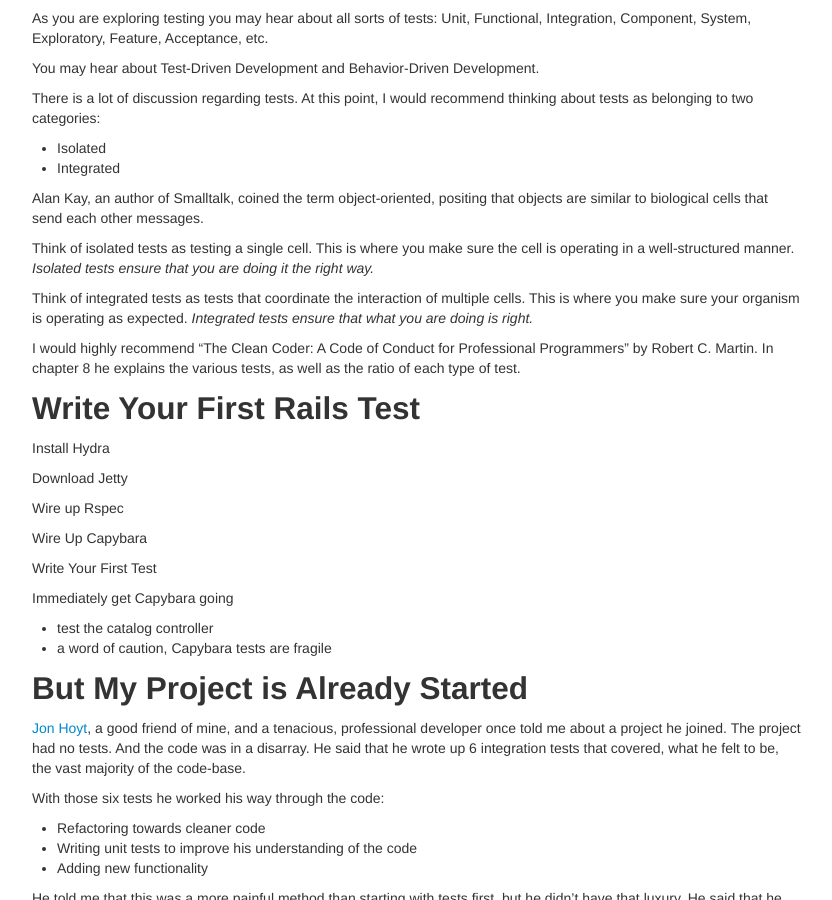
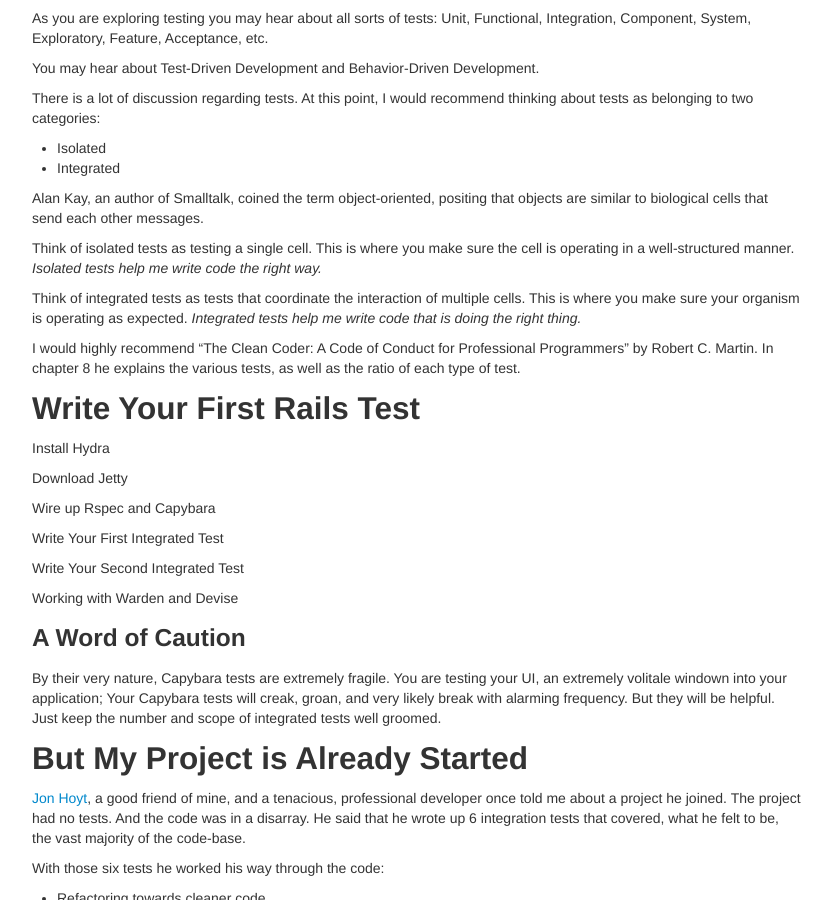
Before and after one commit to terrellt/ndlib.github.io, a Jekyll site: the page built from _posts/2013-06-06-starting-a-new-rails-project-with-tests.md, in a window 1280 px wide and 900 px high, scrolled down 752 px. Shown: the whole window, without its empty margins (223-1055 px from the left). Built offline with Jekyll 4.4.1, drawn with Linux system fonts in a browser that asks for light colours; Markdown is read by kramdown in place of the engine named in the settings.

Commit message:
Cleaning up blog post language

```diff
--- a/_posts/2013-06-06-starting-a-new-rails-project-with-tests.md
+++ b/_posts/2013-06-06-starting-a-new-rails-project-with-tests.md
@@ -58,11 +58,11 @@ Alan Kay, an author of Smalltalk, coined the term object-oriented, positing that
 
 Think of isolated tests as testing a single cell.
 This is where you make sure the cell is operating in a well-structured manner.
-*Isolated tests ensure that you are doing it the right way.*
+*Isolated tests help me write code the right way.*
 
 Think of integrated tests as tests that coordinate the interaction of multiple cells.
 This is where you make sure your organism is operating as expected.
-*Integrated tests ensure that what you are doing is right.*
+*Integrated tests help me write code that is doing the right thing.*
 
 I would highly recommend "The Clean Coder: A Code of Conduct for Professional Programmers" by Robert C. Martin. In chapter 8 he explains the various tests, as well as the ratio of each type of test.
 
@@ -73,15 +73,21 @@ Install Hydra
 
 Download Jetty
 
-Wire up Rspec
+Wire up Rspec and Capybara
 
-Wire Up Capybara
+Write Your First Integrated Test
 
-Write Your First Test
+Write Your Second Integrated Test
 
-Immediately get Capybara going
-  - test the catalog controller
-  - a word of caution, Capybara tests are fragile
+Working with Warden and Devise
+
+### A Word of Caution
+
+By their very nature, Capybara tests are extremely fragile.
+You are testing your UI, an extremely volitale windown into your application;
+Your Capybara tests will creak, groan, and very likely break with alarming frequency.
+But they will be helpful.
+Just keep the number and scope of integrated tests well groomed.
 
 ## But My Project is Already Started
 <span id="but-my-project-is-already-started"></span>
```
